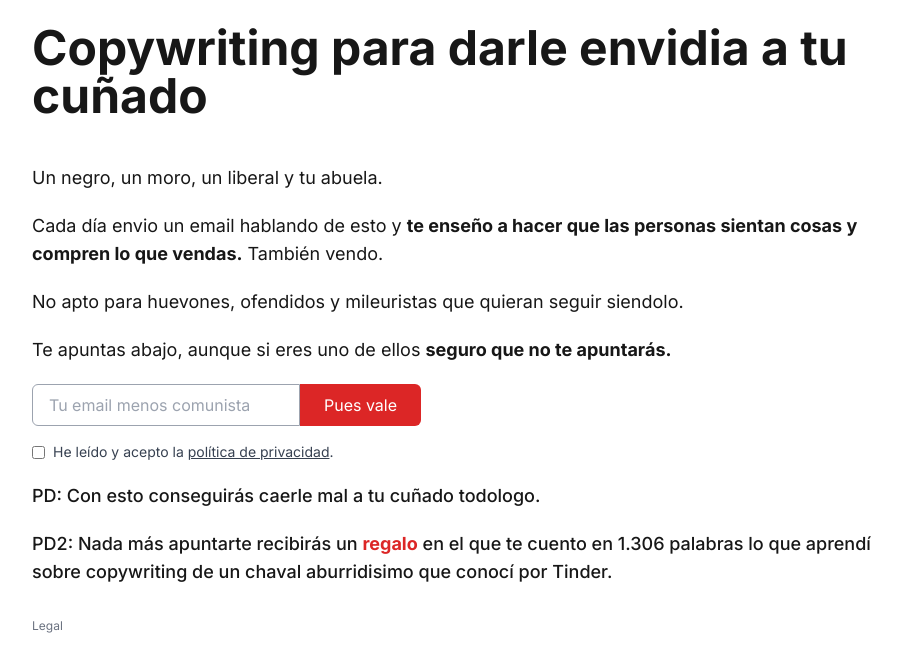
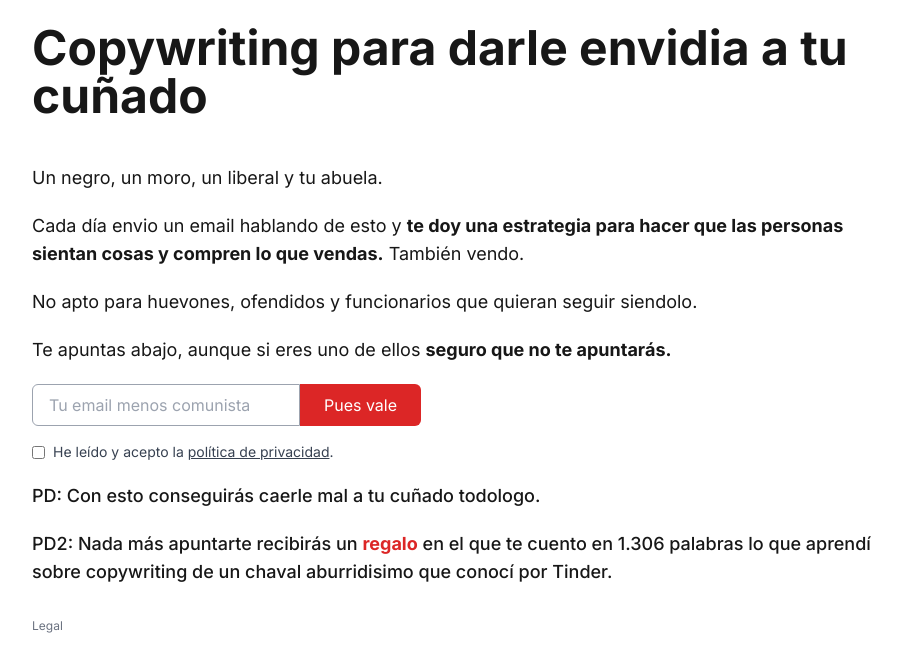
Before and after one commit to MariaLipiz/miraencomentarios, a Next.js app: page / in a window 1280 px wide. Shown: the top 672 px of the page, without its empty margins (176-1078 px from the left). Built offline with nearby package versions, Linux system fonts and the light colour scheme.

Commit message:
Cambios landing

```diff
--- a/app/page.tsx
+++ b/app/page.tsx
@@ -82,12 +82,12 @@ export default function Home() {
       Un negro, un moro, un liberal y tu abuela.
       </p>
       <p className="text-base sm:text-lg font-normal">
-      Cada día envio un email hablando de esto y <strong>te enseño a hacer que las personas sientan
+      Cada día envio un email hablando de esto y <strong>te doy una estrategia para hacer que las personas sientan
       cosas y compren lo que vendas.</strong> También vendo.
       </p>
 
       <p className="text-base sm:text-lg font-normal">
-      No apto para huevones, ofendidos y mileuristas que quieran seguir siendolo.
+      No apto para huevones, ofendidos y funcionarios que quieran seguir siendolo.
       </p>
       <p className="text-base sm:text-lg font-normal">
       Te apuntas abajo, aunque si eres uno de ellos <strong>seguro que no te apuntarás.</strong>
```
